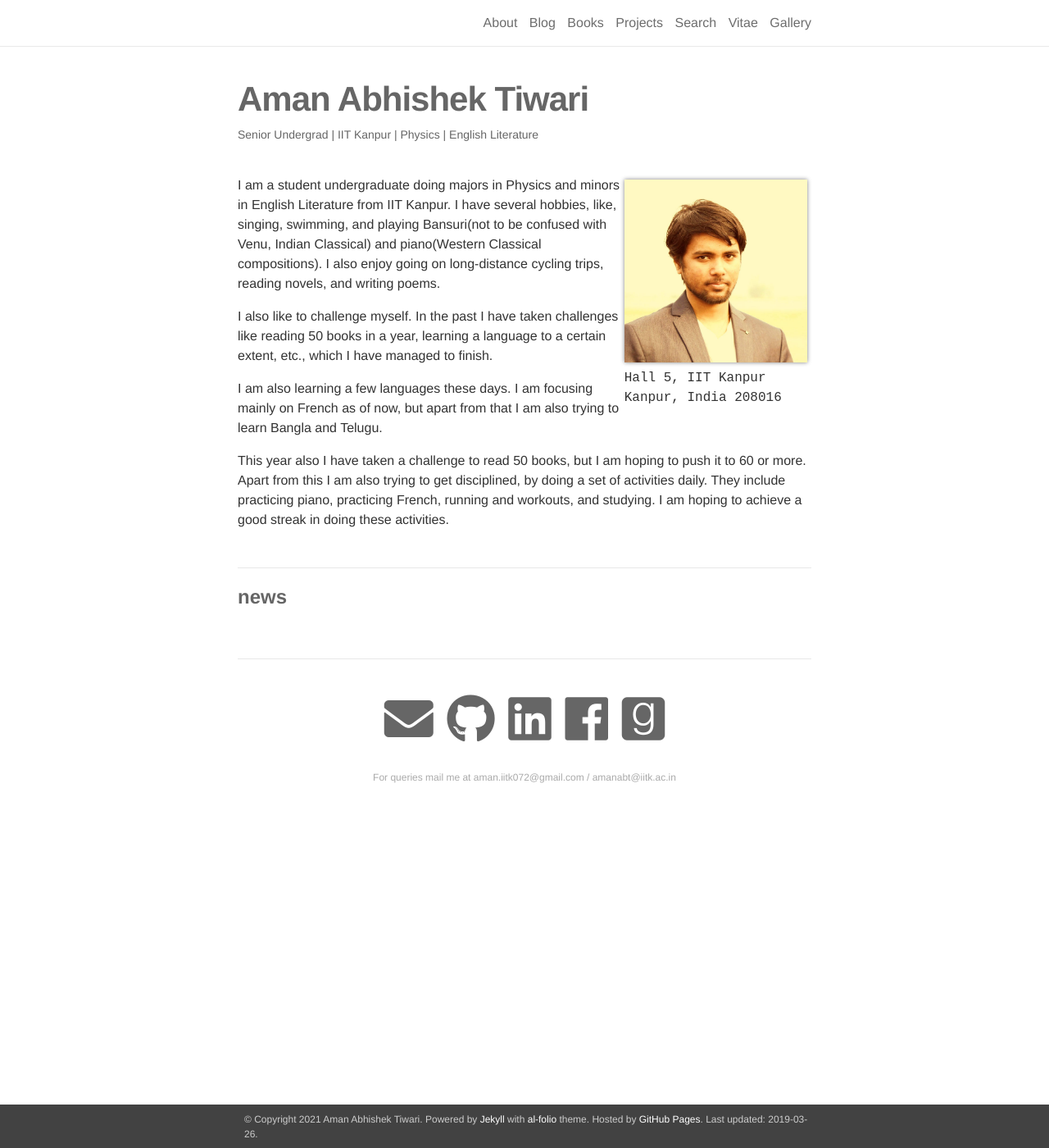
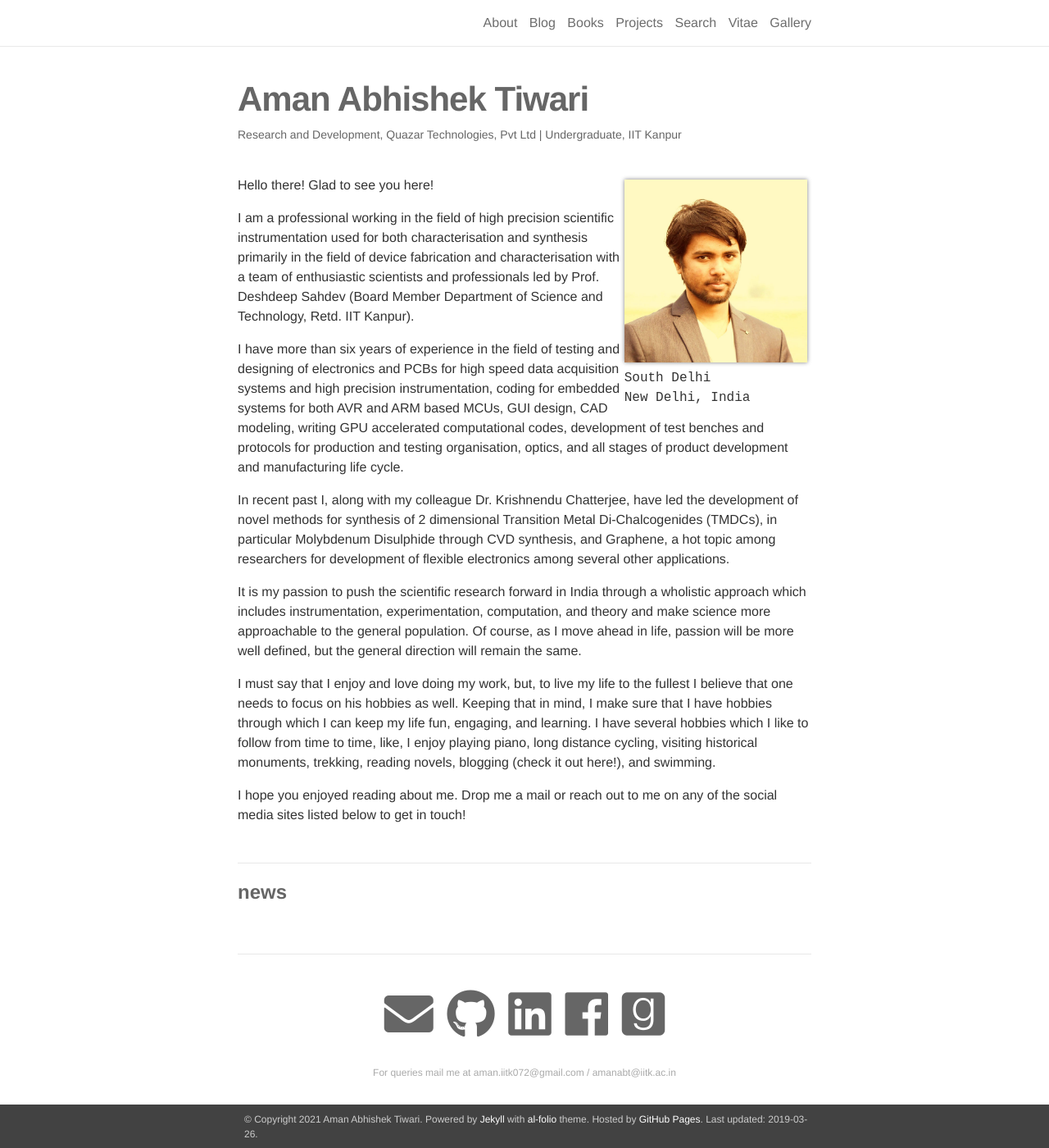
Before and after one commit to amanabt/amanabt.github.io, a Jekyll site: the page built from _pages/about.md, in a window 1280 px wide and 1400 px high. Shown: the whole window at 82% size. Built offline with Jekyll 4.4.1, drawn with Linux system fonts in a browser that asks for light colours; nearby versions of some CDN libraries.

Commit message:
about-me updated ++Aman

```diff
--- a/_pages/about.md
+++ b/_pages/about.md
@@ -2,43 +2,62 @@
 layout: about
 permalink: /
 title: <strong>Aman Abhishek Tiwari</strong>
-description: Senior Undergrad | IIT Kanpur | Physics | English Literature
+description: Research and Development, Quazar Technologies, Pvt Ltd | Undergraduate, IIT Kanpur
 
 profile:
   align: right
   image: prof_pic.jpg
   address: >
-    <p>Hall 5, IIT Kanpur</p>
-    <p>Kanpur, India 208016</p>
+    <p>South Delhi</p>
+    <p>New Delhi, India </p>
 
 news: true
 social: true
 ---
 
 <p>
- I am a student undergraduate doing majors in Physics and minors in
- English Literature from IIT Kanpur. I have several hobbies,
- like, singing, swimming, and playing Bansuri(not to be confused with Venu,
- Indian Classical) and piano(Western Classical compositions). I also
- enjoy going on long-distance cycling trips, reading novels, and writing poems.
+Hello there! Glad to see you here!
 </p>
 
 <p>
-  I also like to challenge myself. In the past I have taken challenges
-  like reading 50 books in a year, learning a language to a
-  certain extent, etc., which I have managed to finish.
+I am a professional working in the field of high precision scientific instrumentation
+used for both characterisation and synthesis primarily in the field of device fabrication
+and characterisation with a team of enthusiastic scientists and professionals led by
+Prof. Deshdeep Sahdev (Board Member Department of Science and Technology, Retd. IIT Kanpur).
 </p>
 
 <p>
-  I am also learning a few languages these days. I am focusing mainly on
-  French as of now, but apart from that I am also trying to learn
-  Bangla and Telugu.
- </p>
+I have more than six years of experience in the field of testing and designing of
+electronics and PCBs for high speed data acquisition systems and high precision instrumentation,
+coding for embedded systems for both AVR and ARM based MCUs, GUI design, CAD modeling,
+writing GPU accelerated computational codes, development of test benches and protocols for
+production and testing organisation, optics, and all stages of product development and manufacturing
+life cycle.
+</p>
 
- <p>
-  This year also I have taken a challenge to read 50 books, but I am
-  hoping to push it to 60 or more. Apart from this I am also trying to
-  get  disciplined, by doing a set of activities daily. They include practicing
-  piano, practicing French, running and workouts, and studying.
-  I am hoping to achieve a good streak in doing these activities.
- </p>
+<p>
+In recent past I, along with my colleague Dr. Krishnendu Chatterjee, have led the development
+of novel methods for synthesis of 2 dimensional Transition Metal Di-Chalcogenides (TMDCs),
+in particular Molybdenum Disulphide through CVD synthesis, and Graphene, a hot topic among
+researchers for development of flexible electronics among several other applications.
+</p>
+
+<p>
+It is my passion to push the scientific research forward in India through a wholistic approach
+which includes instrumentation, experimentation, computation, and theory and make science
+more approachable to the general population. Of course, as I move ahead in life, passion
+will be more well defined, but the general direction will remain the same.
+</p>
+
+<p>
+I must say that I enjoy and love doing my work, but, to live my life to the fullest I believe that
+one needs to focus on his hobbies as well. Keeping that in mind, I make sure that I have hobbies
+through which I can keep my life fun, engaging, and learning. I have several hobbies which I
+like to follow from time to time, like, I enjoy playing piano, long distance cycling, visiting
+historical monuments, trekking, reading novels, blogging (check it out here!), and swimming.
+</p>
+
+<p>
+I hope you enjoyed reading about me. Drop me a mail or reach out to me on any of the social
+media sites listed below to get in touch!
+</p>
```
